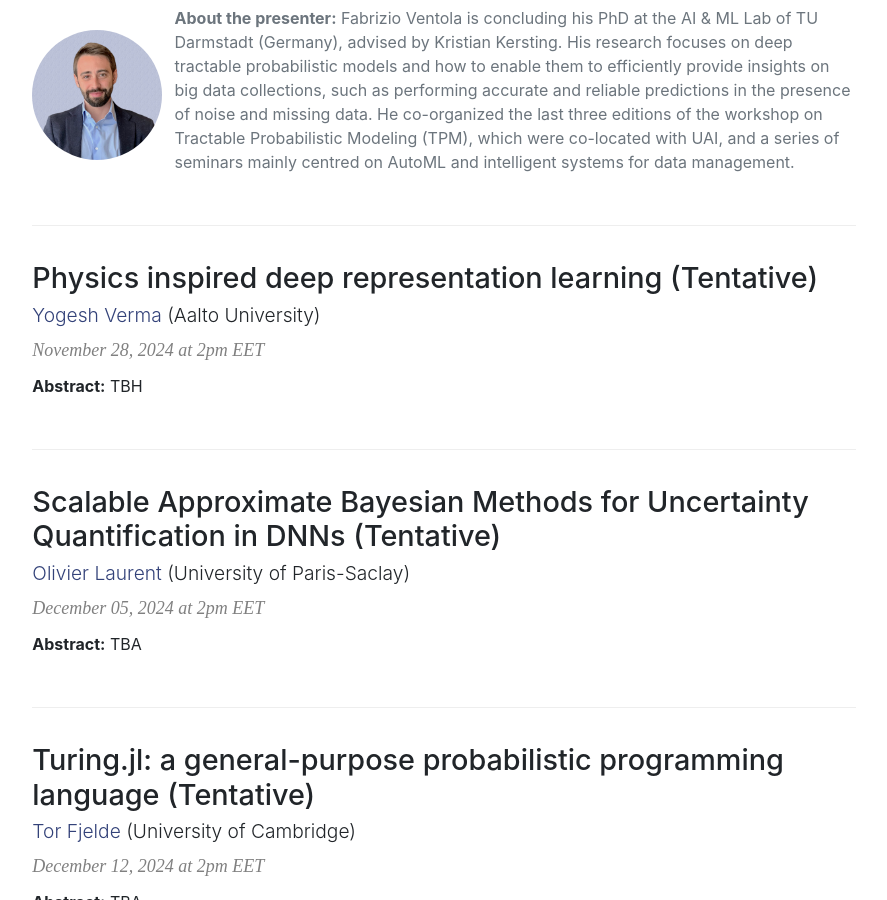
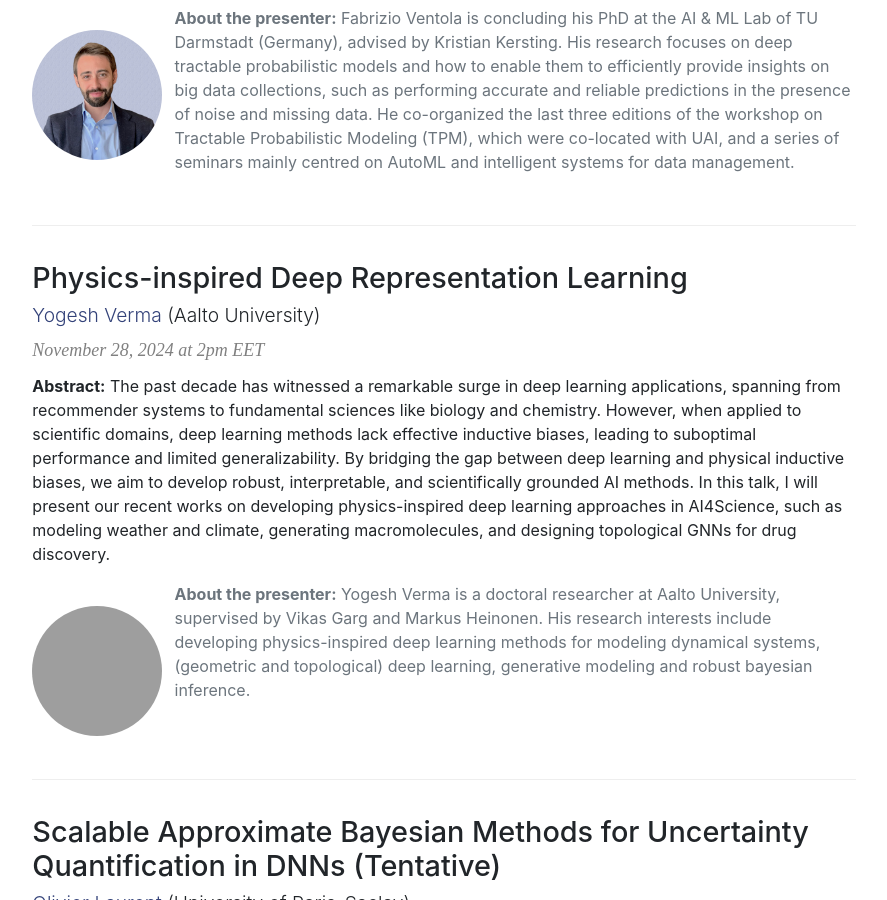
Before and after one commit to AaltoML/apml, a Jekyll site: the page built from index.html, in a window 1280 px wide and 900 px high, scrolled down 1501 px. Shown: the whole window, without its empty margins (196-1083 px from the left). Built offline with Jekyll 4.4.1, drawn with Linux system fonts in a browser that asks for light colours.

Commit message:
added yogeshs talk details

```diff
--- a/_data/talks.yml
+++ b/_data/talks.yml
@@ -307,13 +307,13 @@
   photo: "fabrizio_ventola"
 
 - date: November 28, 2024 at 2pm EET
-  title: "Physics inspired deep representation learning (Tentative)"
+  title: "Physics-inspired Deep Representation Learning"
   presenter: Yogesh Verma
   url: https://yoverma.github.io/yoerma.github.io/
   affiliation: Aalto University
-  abstract: TBH # exists
-  # biography: TBH # exists
-  # photo: "yogesh_verma"
+  abstract: The past decade has witnessed a remarkable surge in deep learning applications, spanning from recommender systems to fundamental sciences like biology and chemistry. However, when applied to scientific domains, deep learning methods lack effective inductive biases, leading to suboptimal performance and limited generalizability. By bridging the gap between deep learning and physical inductive biases, we aim to develop robust, interpretable, and scientifically grounded AI methods. In this talk, I will present our recent works on developing physics-inspired deep learning approaches in AI4Science, such as modeling weather and climate, generating macromolecules, and designing topological GNNs for drug discovery.
+  biography: Yogesh Verma is a doctoral researcher at Aalto University, supervised by Vikas Garg and Markus Heinonen. His research interests include developing physics-inspired deep learning methods for modeling dynamical systems, (geometric and topological) deep learning, generative modeling and robust bayesian inference.
+  photo: "yogesh_verma"
 
 - date: December 05, 2024 at 2pm EET
   title: "Scalable Approximate Bayesian Methods for Uncertainty Quantification in DNNs (Tentative)"
```
Also changed, not shown: 1 other file.
